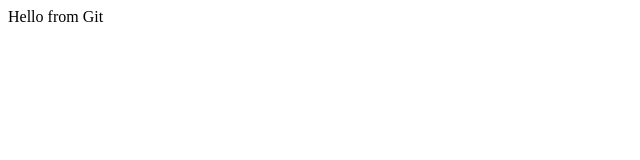
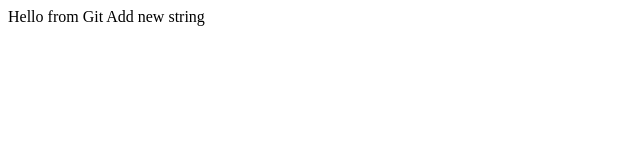
Before and after one commit to dnklearn1/testaws, a plain HTML site: page index.html in a window 1280 px wide. Shown: the whole page, without its empty margins (0-640 px from the left). Drawn offline with Linux system fonts and the light colour scheme.

Commit message:
Add new string in the page

```diff
--- a/index.html
+++ b/index.html
@@ -5,5 +5,6 @@
 
     <body>
         <p1> Hello from Git</p1>
+        Add new string
     </body>
 </html>
```
